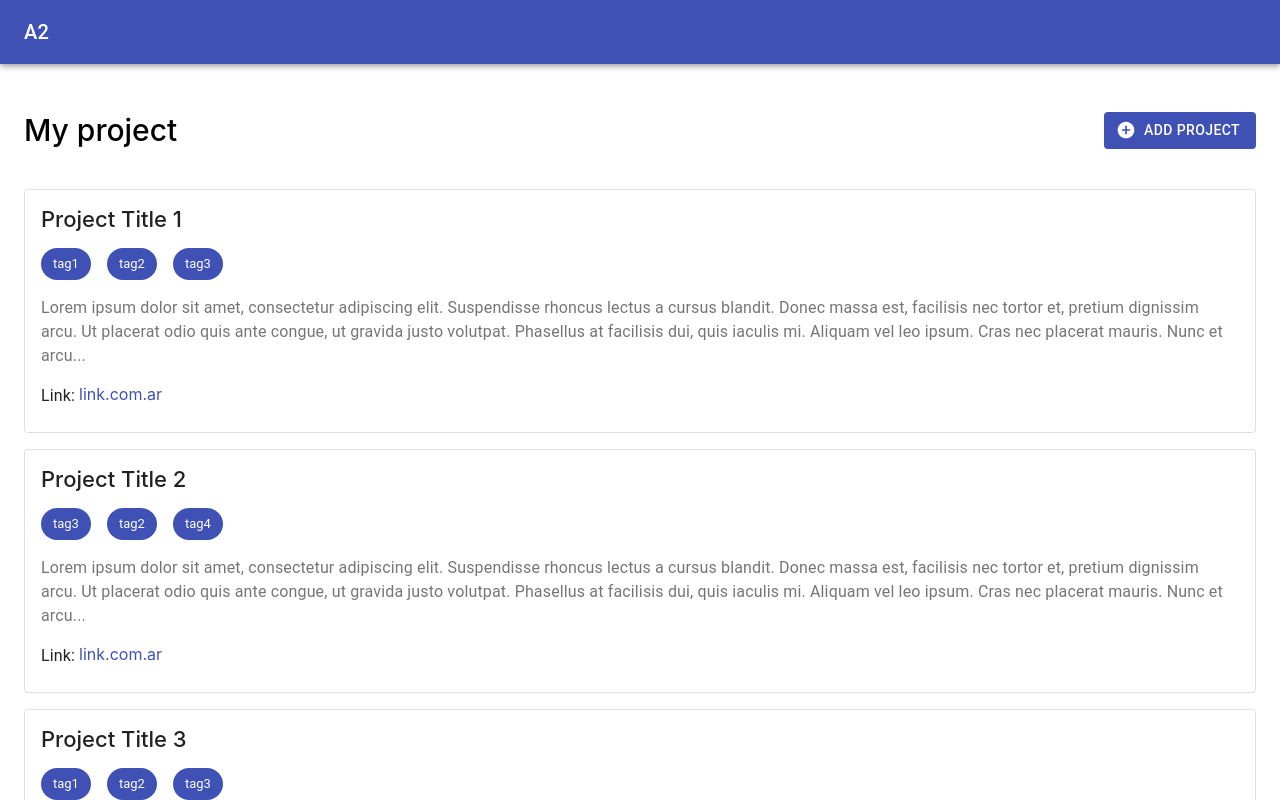
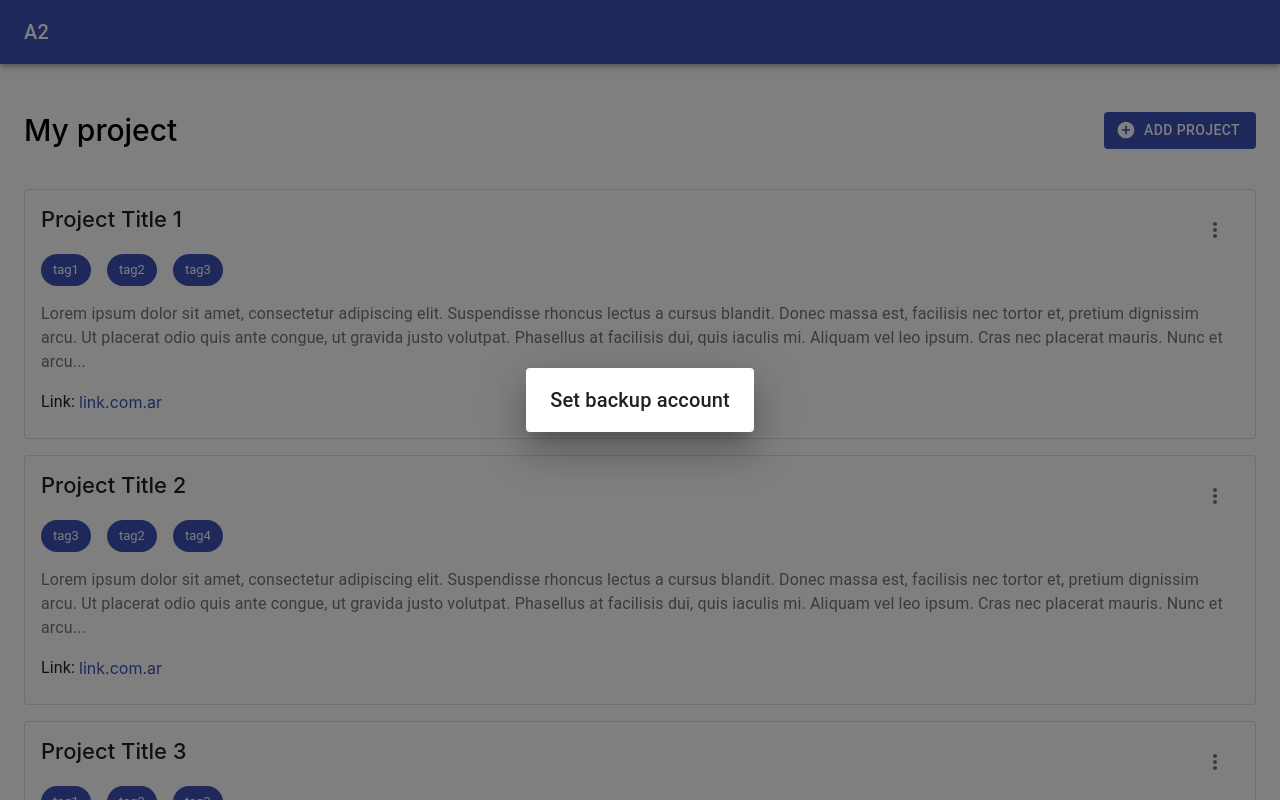
Before and after one commit to TheAvengersInitiative/ProjectA2Front, a React (Create React App) app: page /my-projects in a window 1280 px wide. Shown: the top 800 px of the page. Built offline with nearby package versions, Linux system fonts and the light colour scheme.

Commit message:
US318 add option button on Project item

```diff
--- /dev/null
+++ b/src/components/ItemOptions.js
@@ -0,0 +1,63 @@
+import React from "react";
+import { Menu, MenuItem, withStyles } from "@material-ui/core";
+import {useHistory} from "react-router-dom";
+
+function ItemOptions(props) {
+  const StyledMenu = withStyles({
+    paper: {
+      border: "1px solid #d3d4d5",
+    },
+  })((props) => (
+    <Menu
+      elevation={0}
+      getContentAnchorEl={null}
+      anchorOrigin={{
+        vertical: "left",
+        horizontal: "right",
+      }}
+      transformOrigin={{
+        vertical: "top",
+        horizontal: "right",
+      }}
+      {...props}
+    />
+  ));
+
+  const ITEM_HEIGHT = 48;
+  const { anchorEl, handleClose, id } = props;
+  const history = useHistory();
+
+  function handleOpenEdit(id) {
+      history.push(`/edit-project/${id}`);
+  }
+
+    function handleDelete(id) {
+        history.push(`/delete-project/${id}`);
+    }
+
+    function handleView(id) {
+        history.push(`/project/${id}`);
+    }
+
+    return (
+    <StyledMenu
+      id="long-menu"
+      anchorEl={anchorEl}
+      keepMounted
+      open={anchorEl}
+      onClose={handleClose}
+      PaperProps={{
+        style: {
+          maxHeight: ITEM_HEIGHT * 4.5,
+          width: "20ch",
+        },
+      }}
+    >
+        <MenuItem onClick={() => handleView(id)}>View</MenuItem>
+        <MenuItem onClick={() => handleOpenEdit(id)}>Edit</MenuItem>
+      <MenuItem onClick={() => handleDelete(id)}>Delete</MenuItem>
+    </StyledMenu>
+  );
+}
+
+export default ItemOptions;
--- a/src/components/ProjectItem.js
+++ b/src/components/ProjectItem.js
@@ -1,18 +1,21 @@
-import { useHistory } from "react-router-dom";
+//import { useHistory } from "react-router-dom";
 import {
   Box,
   Card,
   CardContent,
   Chip,
-  Grid,
+  Grid, IconButton,
   Link,
   Typography,
 } from "@material-ui/core";
-import React from "react";
+import MoreVertIcon from '@material-ui/icons/MoreVert';
+import React, {useState} from "react";
+import ItemOptions from "./ItemOptions";
 
 const ProjectItem = (props) => {
   const { item } = props;
-  const history = useHistory();
+  const [anchorEl, setAnchorEl] = useState(false);
+  //const history = useHistory();
 
   const shrinkText = (text) => {
     let nText = text;
@@ -25,17 +28,39 @@ const ProjectItem = (props) => {
     return nText;
   };
 
-  const redirectItem = () => {
+/*  const redirectItem = () => {
     history.push(`/my-projects/${item.id}`);
+  };*/
+
+  const handleClick = (event) => {
+    setAnchorEl(event.currentTarget);
+  };
+
+  const handleClose = () => {
+    setAnchorEl(null);
   };
 
   return (
-    <Grid item onClick={redirectItem}>
+    <Grid item >
       <Card variant="outlined">
           <CardContent>
+            <Grid justifyContent="space-between" container direction="row">
               <Box mb={2} fontSize={22} fontWeight={500} color="textPrimary">
                 Project {item.title}
               </Box>
+              <Box>
+                <IconButton
+                    aria-label="more"
+                    aria-controls="long-menu"
+                    aria-haspopup="true"
+                    onClick={handleClick}
+                >
+                  <MoreVertIcon />
+                </IconButton>
+                <ItemOptions id={item.id} handleClose={handleClose} anchorEl={anchorEl} />
+              </Box>
+            </Grid>
+
             <Grid container spacing={2} direction="row">
               {item?.tags.map((item, index) => (
                   <Grid item key={index}>
@@ -48,7 +73,7 @@ const ProjectItem = (props) => {
                 {shrinkText(item.description)}
               </Typography>
             </Box>
-          <Grid container direction="row">
+            <Grid container direction="row" alignItems="center">
               <Grid item>
                 <Typography>Link: </Typography>
               </Grid>
--- a/src/pages/proyects/ProjectPage.js
+++ b/src/pages/proyects/ProjectPage.js
@@ -1,12 +1,21 @@
 import React, { useEffect, useState } from "react";
-import { Box, Button, Grid } from "@material-ui/core";
+import {Box, Button, Dialog, DialogTitle, Grid} from "@material-ui/core";
 import AddCircleIcon from "@material-ui/icons/AddCircle";
 import { PROJECTS } from "../../utils/ConstForTest";
 import ProjectItem from "../../components/ProjectItem";
 import ShimmerItemProject from "../../components/ShimmerItemProject";
+import { withSnackbar } from "../../components/SnackBarHOC";
 
-function ProjectPage() {
+function ProjectPage(props) {
+
+  const { showMessage } = props;
   const [project, setProject] = useState();
+  const [open,setOpen] = useState(true)
+
+  const handleClose = () => {
+    setOpen(!open);
+  };
+
 
   useEffect(() => {
     /*
@@ -17,6 +26,7 @@ function ProjectPage() {
      */
     setTimeout(() => {
       setProject(PROJECTS);
+      showMessage("error", "HOLA");
     }, 2000);
   }, []);
 
@@ -44,7 +54,7 @@ function ProjectPage() {
                 <Grid container spacing={2} direction="column">
                   {}
                   {project?.map((item, index) => (
-                  <ProjectItem key={index} item={item} />
+                    <ProjectItem key={index} item={item}/>
                   ))}
                 </Grid>
               </Box>
@@ -54,7 +64,7 @@ function ProjectPage() {
               <Grid item alignItems="stretch">
                 <Grid alignItems="center">
                   <Box minHeight="100vh">
-                  Oops... You forget to add a project!
+                    Oops... You forgot to add a project!
                   </Box>
                 </Grid>
               </Grid>
@@ -67,8 +77,12 @@ function ProjectPage() {
             </Box>
           ))
         )}
+        <Dialog onClose={handleClose} aria-labelledby="simple-dialog-title" open={open}>
+          <DialogTitle id="simple-dialog-title">Set backup account</DialogTitle>
+
+        </Dialog>
       </Grid>
   );
 }
 
-export default ProjectPage;
+export default withSnackbar(ProjectPage);
```
Lines whose indentation alone changed are shown as unchanged.
